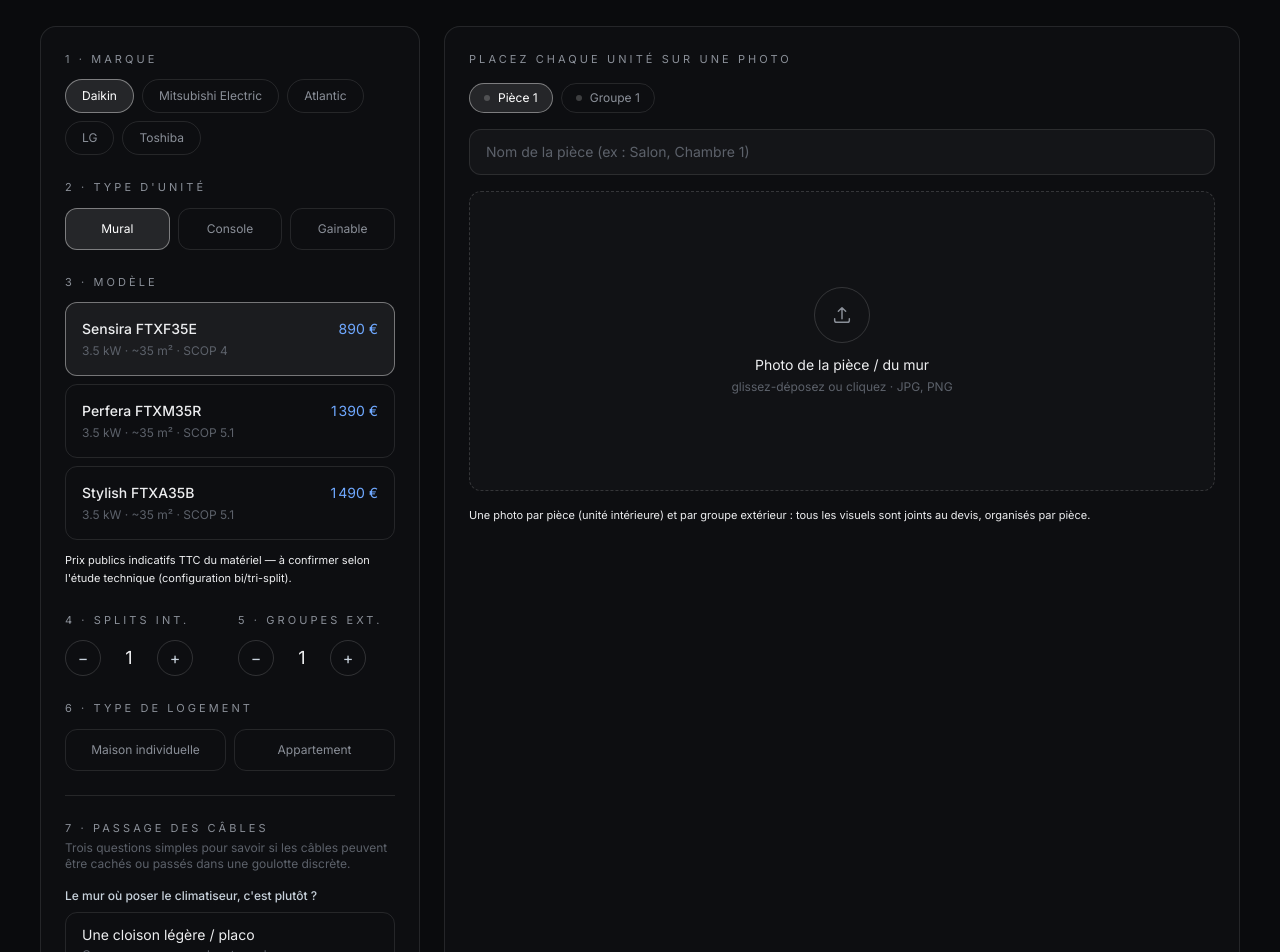
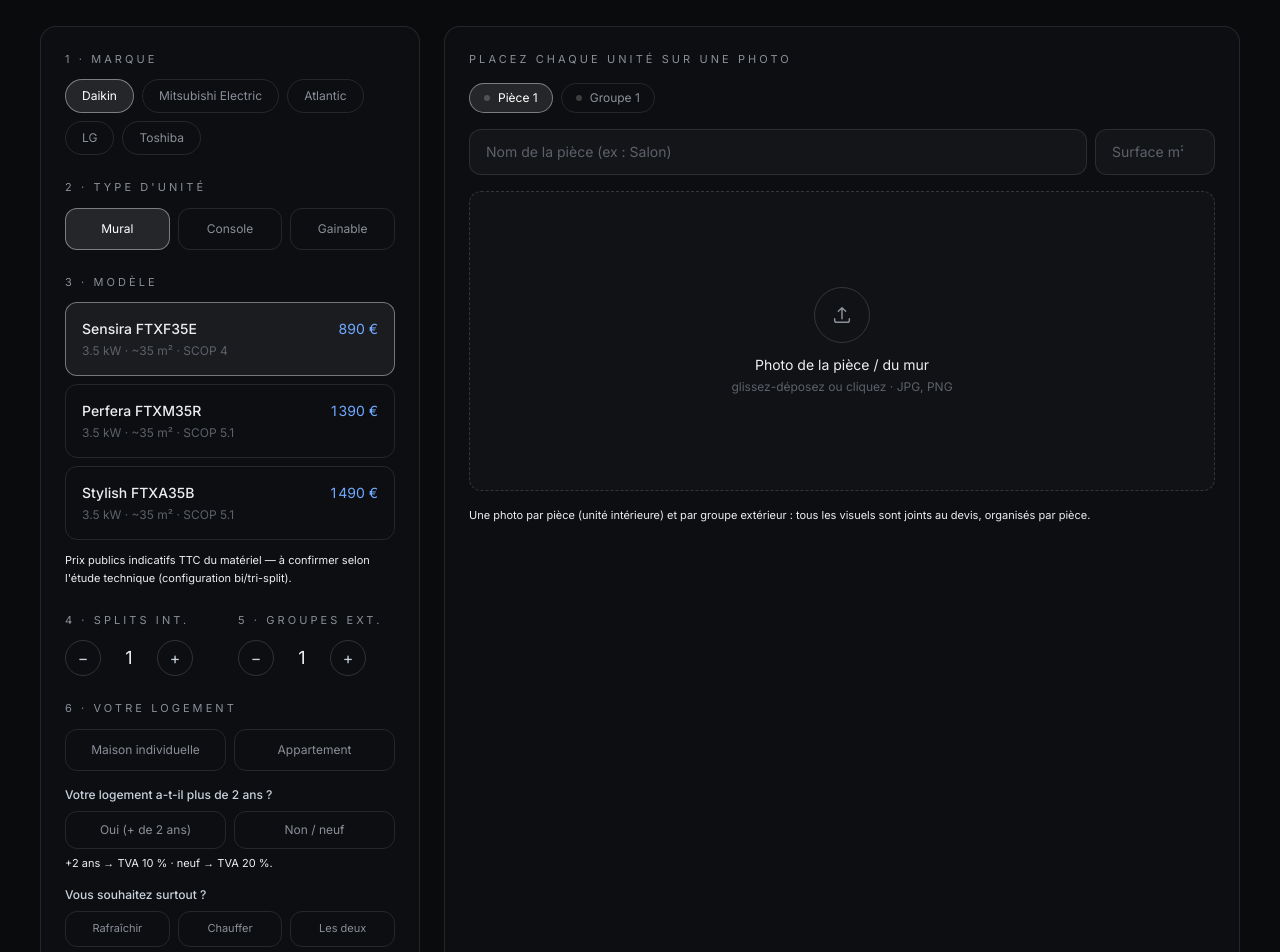
Before and after one commit to natanelbensimhon-del/groupe-obsidian, a Next.js app: page /climatisation in a window 1280 px wide. Shown: the part 1540-2492 px from the top of the page. Built offline with nearby package versions, Linux system fonts and the light colour scheme; a web font is replaced by a local one.

Commit message:
Config clim: usage, anciennete logement (TVA 10/20 dynamique), surface par piece (issus Solu+, adaptes client)

```diff
--- a/components/climatisation/Configurateur.tsx
+++ b/components/climatisation/Configurateur.tsx
@@ -6,7 +6,9 @@
   AC_TYPES,
   AC_MODELS,
   POSE_PRICE_PER_UNIT,
-  TVA_RATE,
+  TVA_RENOVATION,
+  TVA_NEUF,
+  USAGE_LABELS,
   DWELLING_LABELS,
   CONDENSATE_LABELS,
   recommendCableRouting,
@@ -19,6 +21,7 @@
   type FinishPref,
   type Dwelling,
   type Condensate,
+  type Usage,
 } from "@/content/climatisation";
 import { generateDevisPdf, type DevisSim } from "./devisPdf";
 import { cn } from "@/lib/utils";
@@ -30,7 +33,7 @@
   size: number;
   rot: number;
 };
-type PieceSlot = Slot & { room: string };
+type PieceSlot = Slot & { room: string; surface?: number };
 
 function imageToSim(dataUrl: string): Promise<DevisSim> {
   return loadImage(dataUrl).then((img) => ({
@@ -179,6 +182,8 @@
   });
 
   const [dwelling, setDwelling] = useState<Dwelling | null>(null);
+  const [usage, setUsage] = useState<Usage | null>(null);
+  const [oldEnough, setOldEnough] = useState<boolean | null>(null); // logement +2 ans ?
   const [wall, setWall] = useState<WallType | null>(null);
   const [outdoor, setOutdoor] = useState<OutdoorProximity | null>(null);
   const [finish, setFinish] = useState<FinishPref | null>(null);
@@ -237,6 +242,7 @@
   const materialTotal = (model?.price ?? 0) * nbSplits;
   const poseTotal = POSE_PRICE_PER_UNIT * nbSplits;
   const grandTotal = materialTotal + poseTotal;
+  const tvaRate = oldEnough === false ? TVA_NEUF : TVA_RENOVATION;
 
   function onFile(file?: File | null) {
     if (!file || !file.type.startsWith("image/")) return;
@@ -386,7 +392,9 @@
         poseUnit: POSE_PRICE_PER_UNIT,
         cableRouting: cableLabel,
         condensate: condensateLabel,
-        tvaRate: TVA_RATE,
+        usage: usage ? USAGE_LABELS[usage] : undefined,
+        rooms: pieces.map((p) => ({ name: p.room, surface: p.surface })),
+        tvaRate,
         sims,
       });
 
@@ -397,6 +405,7 @@
           ...client,
           type: "Climatisation résidentielle",
           logement: dwellingLabel,
+          usage: usage ? USAGE_LABELS[usage] : undefined,
           modele: `${model.brand} ${model.name}`,
           splits: nbSplits,
           groupes: nbGroupes,
@@ -559,7 +568,7 @@
           </div>
 
           <div>
-            <p className="label mb-3">6 · Type de logement</p>
+            <p className="label mb-3">6 · Votre logement</p>
             <div className="grid grid-cols-2 gap-2">
               {(["maison", "appartement"] as Dwelling[]).map((dw) => (
                 <button
@@ -574,6 +583,58 @@
                   )}
                 >
                   {DWELLING_LABELS[dw]}
+                </button>
+              ))}
+            </div>
+
+            <p className="mb-2 mt-4 text-xs font-medium text-ash-200">
+              Votre logement a-t-il plus de 2 ans&nbsp;?
+            </p>
+            <div className="grid grid-cols-2 gap-2">
+              {[
+                { v: true, label: "Oui (+ de 2 ans)" },
+                { v: false, label: "Non / neuf" },
+              ].map((o) => (
+                <button
+                  key={String(o.v)}
+                  onClick={() => setOldEnough(o.v)}
+                  data-cursor="hover"
+                  className={cn(
+                    "rounded-xl border px-3 py-2.5 text-center text-xs transition-colors",
+                    oldEnough === o.v
+                      ? "border-white/40 bg-white/10 text-white"
+                      : "border-white/10 text-ash-300 hover:border-white/25"
+                  )}
+                >
+                  {o.label}
+                </button>
+              ))}
+            </div>
+            <p className="mt-1.5 text-[11px] text-ash-500">
+              +2 ans → TVA 10 % · neuf → TVA 20 %.
+            </p>
+
+            <p className="mb-2 mt-4 text-xs font-medium text-ash-200">
+              Vous souhaitez surtout&nbsp;?
+            </p>
+            <div className="grid grid-cols-3 gap-2">
+              {(["rafraichir", "chauffer", "les_deux"] as Usage[]).map((u) => (
+                <button
+                  key={u}
+                  onClick={() => setUsage(u)}
+                  data-cursor="hover"
+                  className={cn(
+                    "rounded-xl border px-2 py-2.5 text-center text-[11px] leading-tight transition-colors",
+                    usage === u
+                      ? "border-white/40 bg-white/10 text-white"
+                      : "border-white/10 text-ash-300 hover:border-white/25"
+                  )}
+                >
+                  {u === "rafraichir"
+                    ? "Rafraîchir"
+                    : u === "chauffer"
+                      ? "Chauffer"
+                      : "Les deux"}
                 </button>
               ))}
             </div>
@@ -688,12 +749,39 @@
 
           {/* Nom de la pièce (unités intérieures) */}
           {sel.kind === "int" && (
-            <input
-              className={inputClass}
-              placeholder={`Nom de la pièce (ex : Salon, Chambre 1)`}
-              value={(active as PieceSlot).room}
-              onChange={(e) => updateActive({ room: e.target.value } as Partial<Slot>)}
-            />
+            <div className="flex flex-col gap-2">
+              <div className="grid grid-cols-[1fr_120px] gap-2">
+                <input
+                  className={inputClass}
+                  placeholder="Nom de la pièce (ex : Salon)"
+                  value={(active as PieceSlot).room}
+                  onChange={(e) =>
+                    updateActive({ room: e.target.value } as Partial<Slot>)
+                  }
+                />
+                <input
+                  className={inputClass}
+                  type="number"
+                  min={0}
+                  placeholder="Surface m²"
+                  value={(active as PieceSlot).surface ?? ""}
+                  onChange={(e) =>
+                    updateActive({
+                      surface: e.target.value ? Number(e.target.value) : undefined,
+                    } as Partial<Slot>)
+                  }
+                />
+              </div>
+              {model &&
+                (active as PieceSlot).surface &&
+                ((active as PieceSlot).surface as number) > model.surfaceMax && (
+                  <p className="text-[11px] text-amber-300/90">
+                    Pour ~{(active as PieceSlot).surface} m², une puissance
+                    supérieure à {model.name} ({model.powerKw} kW) sera
+                    probablement conseillée — à valider en visite.
+                  </p>
+                )}
+            </div>
           )}
 
           {!active.photo ? (
--- a/components/climatisation/devisPdf.ts
+++ b/components/climatisation/devisPdf.ts
@@ -27,6 +27,8 @@
   poseUnit: number; // TTC
   cableRouting: string;
   condensate: string;
+  usage?: string;
+  rooms?: { name: string; surface?: number }[];
   tvaRate: number;
   sims?: { title: string; sim: DevisSim }[];
 };
@@ -124,10 +126,18 @@
   doc.setFont("helvetica", "normal");
   doc.setFontSize(8);
   doc.setTextColor(85, 85, 85);
+  const roomsTxt = (d.rooms ?? [])
+    .filter((r) => r.name || r.surface)
+    .map(
+      (r, i) =>
+        `${r.name?.trim() || "Pièce " + (i + 1)}${r.surface ? " ~" + r.surface + " m²" : ""}`
+    )
+    .join(", ");
   const objet =
-    `Fourniture et installation d'une pompe à chaleur air/air réversible (chauffage et climatisation) pour ${d.dwelling.toLowerCase()}, ` +
+    `Fourniture et installation d'une pompe à chaleur air/air réversible${d.usage ? " (" + d.usage.toLowerCase() + ")" : " (chauffage et climatisation)"} pour ${d.dwelling.toLowerCase()}, ` +
     `en configuration ${d.nbGroupes} groupe(s) extérieur(s) / ${d.nbSplits} unité(s) intérieure(s), marque ${d.model.brand} (modèle ${d.model.name}` +
-    `${d.model.ref ? ", réf. " + d.model.ref : ""}). Passage et raccordement des liaisons frigorifiques et électriques, ` +
+    `${d.model.ref ? ", réf. " + d.model.ref : ""})` +
+    `${roomsTxt ? ". Pièces à traiter : " + roomsTxt : ""}. Passage et raccordement des liaisons frigorifiques et électriques, ` +
     `évacuation des condensats (${d.condensate.toLowerCase()}), passage des câbles (${d.cableRouting.toLowerCase()}), ` +
     `tirage au vide, contrôle d'étanchéité, mise en service et essais.`;
   const objetLines = doc.splitTextToSize(objet, W - 2 * M);
@@ -284,7 +294,9 @@
   doc.setFontSize(6.8);
   doc.setTextColor(115, 115, 115);
   [
-    "Montant clé en main (fourniture, pose et mise en service incluses). TVA 10 % — travaux d'amélioration d'un logement achevé depuis plus de 2 ans, sous réserve de la remise de l'attestation de TVA.",
+    d.tvaRate < 0.15
+      ? "Montant clé en main (fourniture, pose et mise en service incluses). TVA 10 % — travaux d'amélioration d'un logement achevé depuis plus de 2 ans, sous réserve de la remise de l'attestation de TVA."
+      : "Montant clé en main (fourniture, pose et mise en service incluses). TVA 20 % (logement neuf ou achevé depuis moins de 2 ans).",
     "Devis estimatif établi à partir de votre configuration en ligne ; les montants et l'implantation définitive sont confirmés après visite technique sur site. Ce document ne vaut pas bon de commande.",
     "Vos données ne sont ni conservées, ni revendues, ni exploitées : elles servent uniquement au traitement de votre demande (rappel, étude, devis).",
     "⚠ À compléter/valider : assurance décennale, CGV.",
--- a/content/climatisation.ts
+++ b/content/climatisation.ts
@@ -262,6 +262,18 @@
   appartement: "Appartement",
 };
 
+// ── Usage souhaité (issu du questionnaire Solu+, simplifié client) ─────────
+export type Usage = "rafraichir" | "chauffer" | "les_deux";
+export const USAGE_LABELS: Record<Usage, string> = {
+  rafraichir: "Rafraîchir (été)",
+  chauffer: "Chauffer (hiver)",
+  les_deux: "Chauffer et rafraîchir",
+};
+
+// TVA selon l'ancienneté du logement.
+export const TVA_RENOVATION = 0.1; // logement achevé depuis +2 ans
+export const TVA_NEUF = 0.2; // logement neuf / -2 ans
+
 // ── Évacuation des condensats (question non technique) ─────────────────────
 export type Condensate = "facade" | "pluviale" | "relevage" | "inconnu";
 export const CONDENSATE_LABELS: Record<Condensate, string> = {
```
